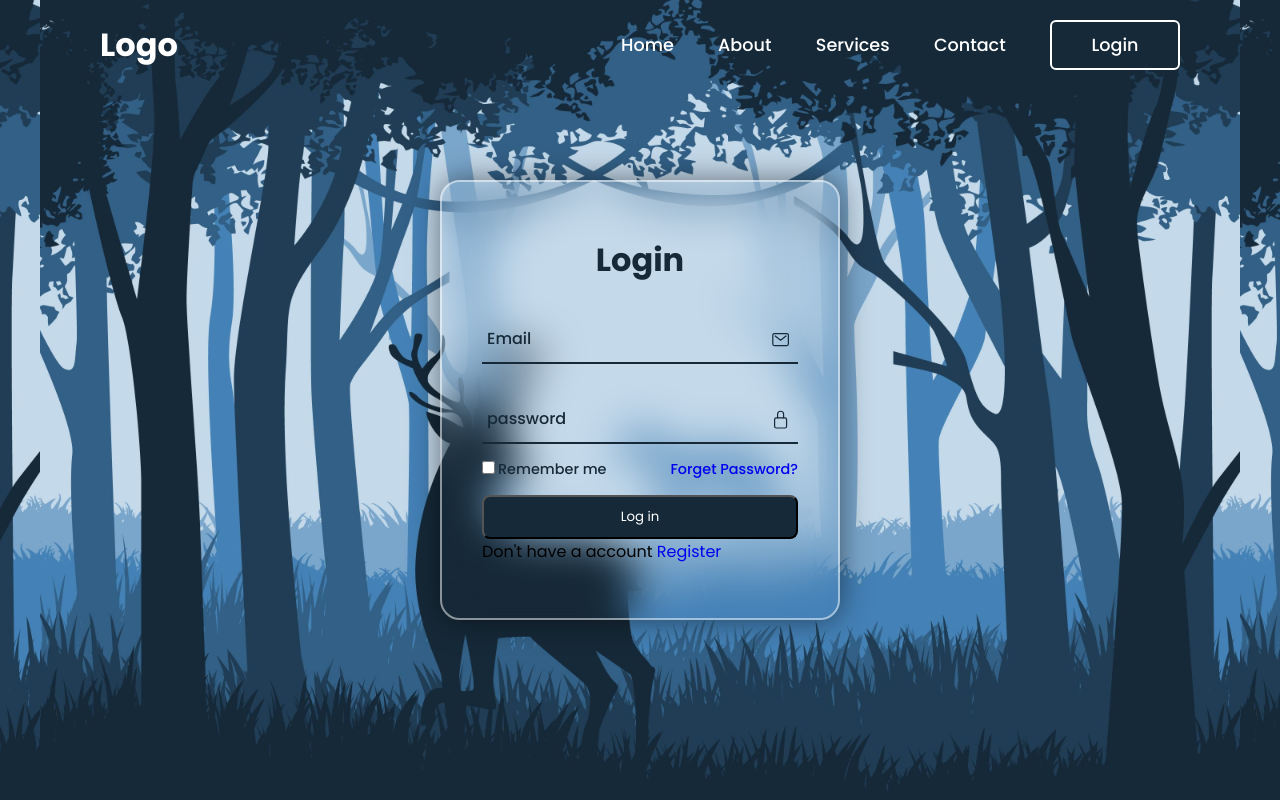
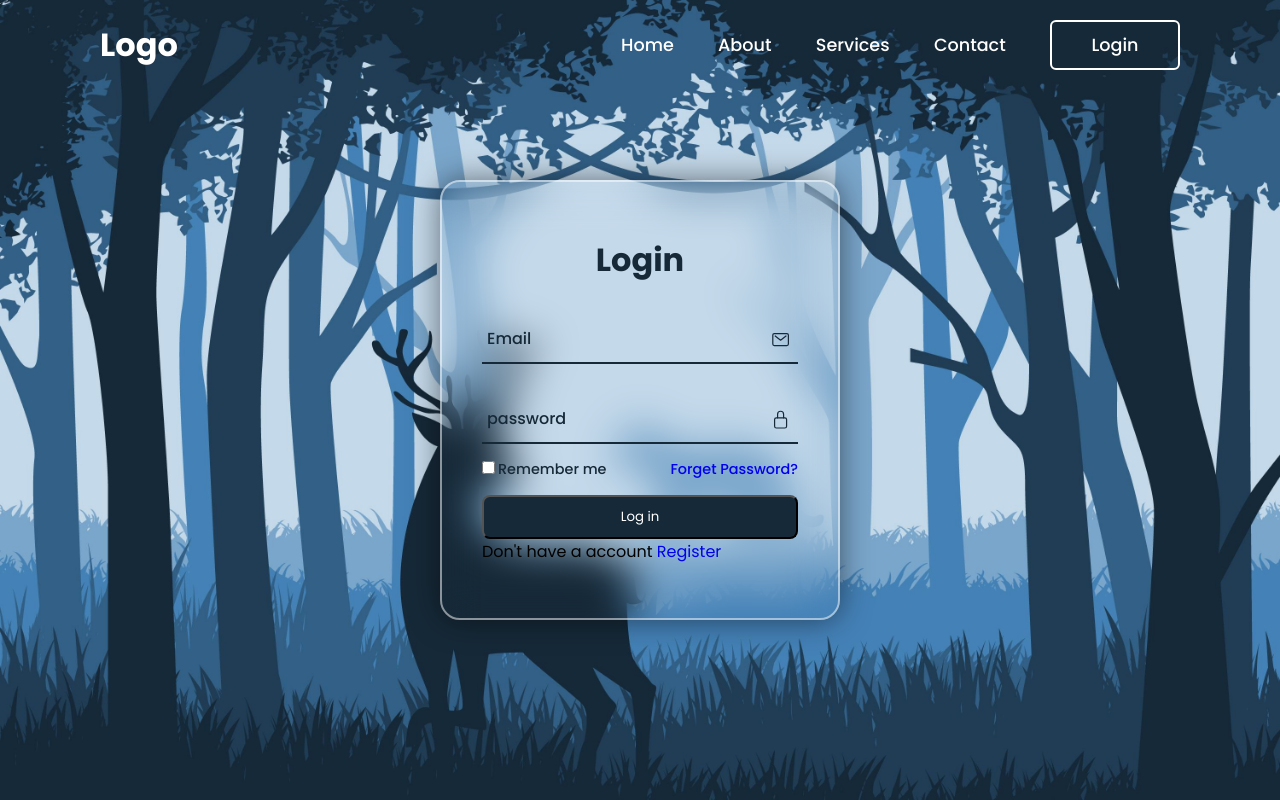
Before and after one commit to Abdulsamad-Rabie/Registration, a plain HTML site: page index.html in a window 1280 px wide. Drawn offline with nearby package versions, Linux system fonts and the light colour scheme.

Commit message:
add background image in scc

```diff
--- a/css/style.css
+++ b/css/style.css
@@ -7,13 +7,13 @@
     text-decoration: none;
 }
 body{
+    min-height: 100vh;
+    background-image: url('../images/6213932.jpg');
+    background-size:cover;
+    background-position: center;
     display: flex;
     justify-content: center;
     align-items: center;
-    min-height: 100vh;
-    background: url(6213932.jpg) ;
-    background-size: contain;
-    background-position: center;
 }
 :root{
     --first-color--:#162938;
```
Also changed, not shown: New Text Document.txt (deleted), images/6213932.jpg (renamed from css/6213932.jpg).
